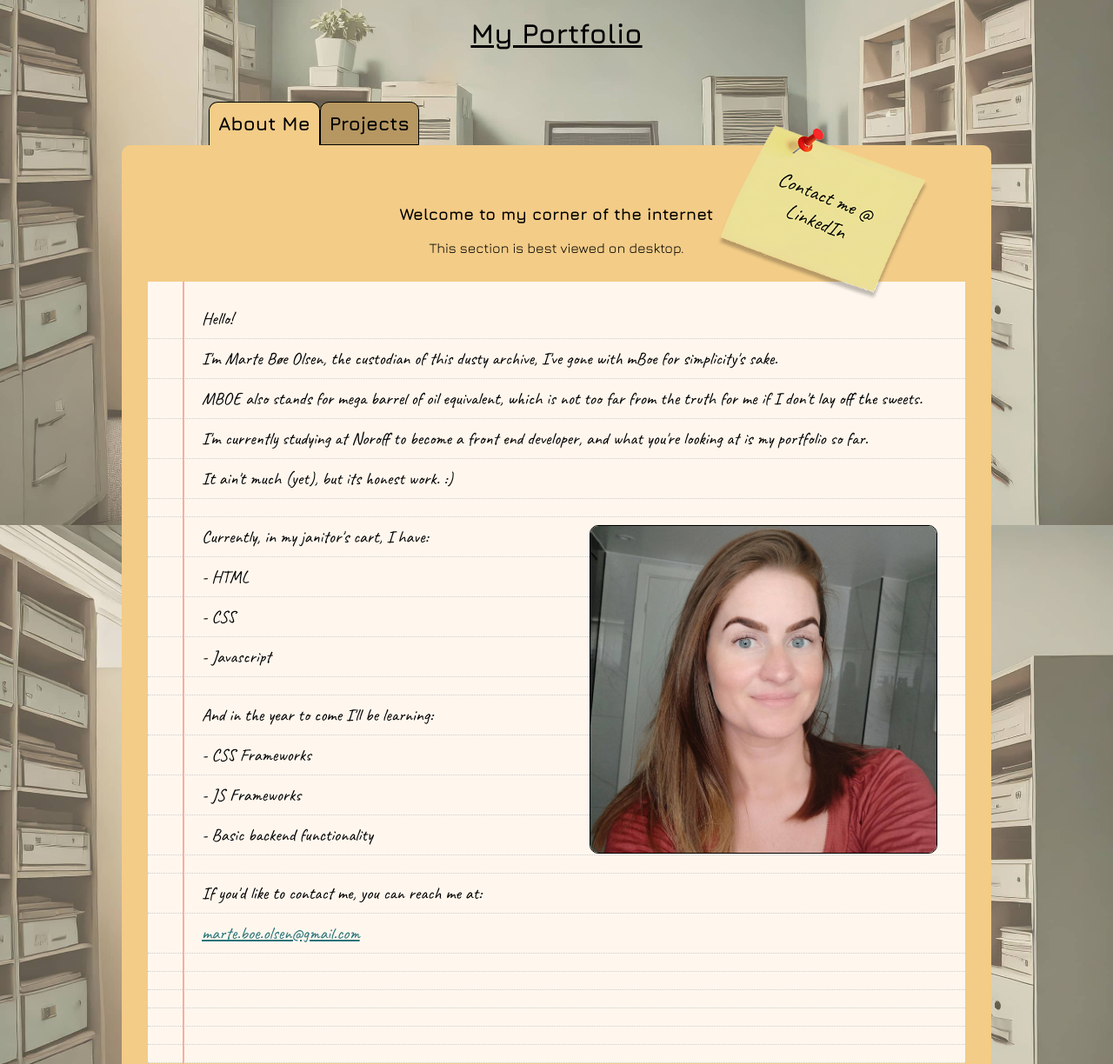
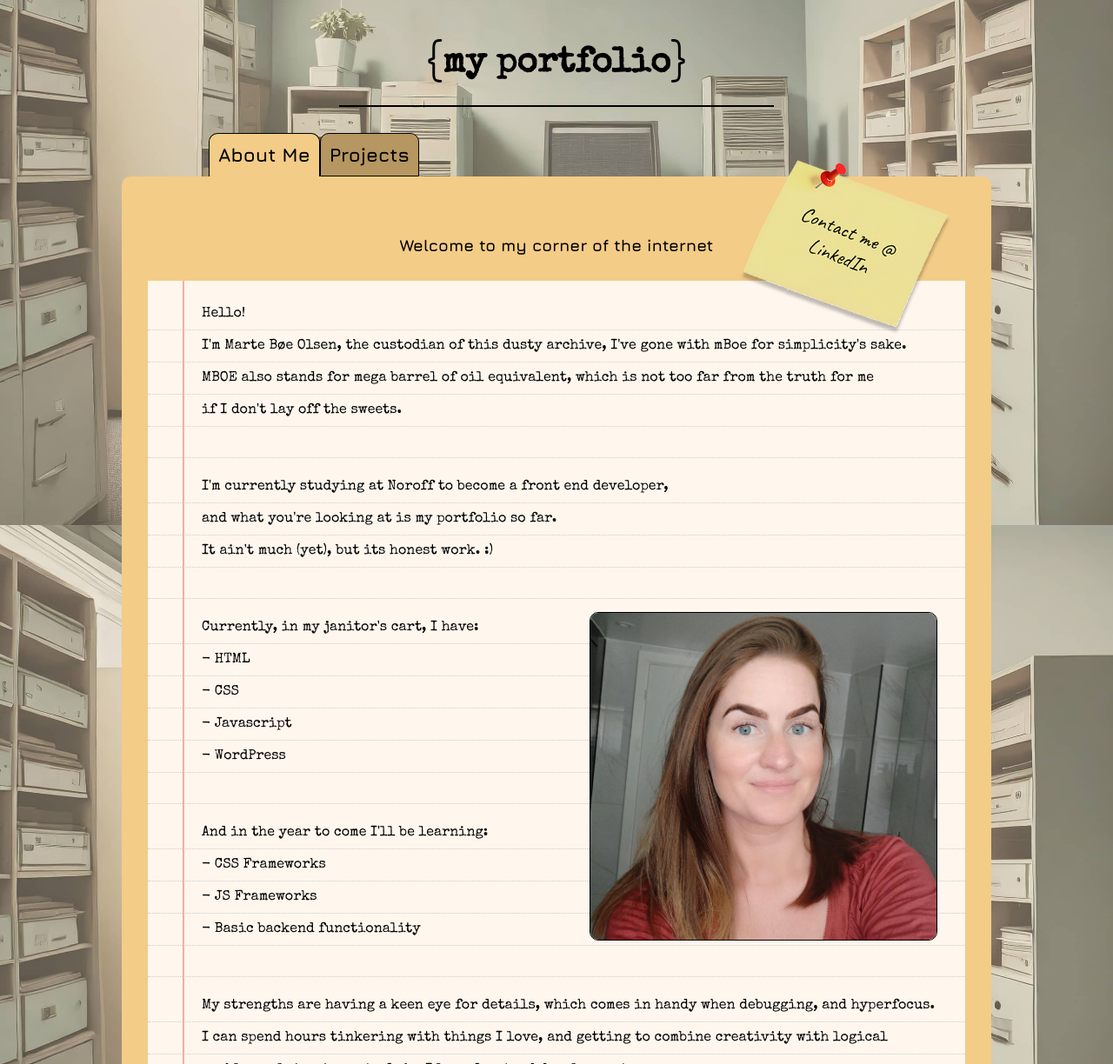
Before and after one commit to mar-ols/portfolio-1, a plain HTML site: page index.html in a window 1280 px wide. Shown: the part 196-1420 px from the top of the page at 87% size. Drawn offline with Linux system fonts and the light colour scheme.

Commit message:
Finished about me section

```diff
--- a/css/style.css
+++ b/css/style.css
@@ -6,6 +6,11 @@
 @font-face {
   font-family: "Caveat";
   src: url("../fonts/Caveat-VariableFont_wght.ttf") format("truetype");
+}
+
+@font-face {
+  font-family: "Special Elite";
+  src: url("../fonts/SpecialElite-Regular.ttf") format("truetype");
 }
 
 * {
@@ -55,9 +60,21 @@ main {
   padding: 20px 0 20px;
 }
 
+.h1-container {
+  border-bottom: 2px solid #000;
+  max-width: 50%;
+  margin: 30px auto;
+  display: flex;
+  justify-content: center;
+}
+
 h1 {
-  text-decoration: underline;
-  margin-bottom: 60px;
+  font-family: "Special Elite";
+  font-size: 40px;
+}
+
+.span {
+  font-size: 60px;
 }
 
 .toggle-section {
@@ -182,9 +199,6 @@ h1 {
   padding-bottom: 30px;
 }
 
-@media (min-width: 900px) {
-}
-
 @media (min-width: 1000px) {
   .card-sections {
     display: flex;
@@ -215,7 +229,8 @@ h1 {
     max-width: 1000px;
   }
 
-  .mobile-desc {
+  .mobile-desc,
+  .mobile {
     display: none;
   }
 
@@ -233,8 +248,7 @@ h1 {
   }
 
   .list li {
-    font-family: "Caveat";
-    font-size: 20px;
+    font-family: "Special Elite";
     list-style: none;
     border-bottom: 1px dotted #ccc;
     text-indent: 20px;
@@ -249,21 +263,25 @@ h1 {
     border-left: 1px solid #ffaa9f;
     border-right: 1px solid #ffaa9f;
     float: left;
-    height: 900px;
+    height: 1160px;
     margin-left: 40px;
+  }
+
+  .margin {
+    margin: 15px 0;
   }
 
   .note {
     cursor: pointer;
     position: absolute;
-    left: 64%;
-    top: 340px;
+    left: 66%;
+    top: 380px;
   }
 
   .selfie {
     position: absolute;
     left: 53%;
-    top: 800px;
+    top: 900px;
     max-width: 400px;
   }
 }
@@ -284,3 +302,13 @@ h1 {
     max-width: 200px;
   }
 }
+
+@media (min-width: 2200px) {
+  .note {
+    left: 60%;
+  }
+
+  .selfie {
+    left: 50%;
+  }
+}
--- a/index.html
+++ b/index.html
@@ -16,7 +16,11 @@
       </div>
     </header>
     <main>
-      <h1 class="centered">My Portfolio</h1>
+      <div class="h1-container centered">
+        <span class="span">{</span>
+        <h1>my portfolio</h1>
+        <span class="span">}</span>
+      </div>
       <section class="toggle-section">
         <div>
           <button class="section-btn project-btn">About Me</button>
@@ -27,7 +31,7 @@
       </section>
       <section class="about-container left-section sections">
         <h3 class="centered">Welcome to my corner of the internet</h3>
-        <p class="centered">This section is best viewed on desktop.</p>
+        <p class="centered mobile">This section is best viewed on desktop.</p>
         <div class="about-content">
           <div class="mobile-desc card">
             <div class="mobile-img">
@@ -41,10 +45,9 @@
               <h4>Hello!</h4>
               <p>
                 I'm Marte Bøe Olsen, the custodian of this dusty archive, but
-                I've gone with mBoe to make it easier for those of you outside
-                the borders of Norway. MBOE also stands for mega barrel of oil
-                equivalent, which is not too far from the truth for me if I
-                don't lay off the sweets.
+                I've gone with mBoe for simplicity's sake. MBOE also stands for
+                mega barrel of oil equivalent, which is not too far from the
+                truth for me if I don't lay off the sweets.
               </p>
               <p>
                 I'm currently studying at Noroff to become a front end
@@ -55,9 +58,17 @@
               <li>HTML</li>
               <li>CSS</li>
               <li>Javascript</li>
+              <li>WordPress</li>
               <p>
                 And in the year to come I'll be learning CSS frameworks, JS
                 frameworks and basic backend functionality.
+              </p>
+              <p>
+                My strengths are having a keen eye for details, which comes in
+                handy when debugging, and hyperfocus. I can spend hours
+                tinkering with things I love and getting to combine creativity
+                with logical problem solving is part of why I love frontend
+                development.
               </p>
               <p>If you'd like to contact me, you can reach me at:</p>
               <p>
@@ -89,36 +100,49 @@
               </li>
               <li>
                 MBOE also stands for mega barrel of oil equivalent, which is not
-                too far from the truth for me if I don't lay off the sweets.
+                too far from the truth for me
               </li>
+              <li>if I don't lay off the sweets.</li>
+              <li class="margin"></li>
               <li>
                 I'm currently studying at Noroff to become a front end
-                developer, and what you're looking at is my portfolio so far.
+                developer,
               </li>
+              <li>and what you're looking at is my portfolio so far.</li>
               <li>It ain't much (yet), but its honest work. :)</li>
-              <li></li>
+              <li class="margin"></li>
               <li>Currently, in my janitor's cart, I have:</li>
               <li>- HTML</li>
               <li>- CSS</li>
               <li>- Javascript</li>
-              <li></li>
+              <li>- WordPress</li>
+              <li class="margin"></li>
               <li>And in the year to come I'll be learning:</li>
               <li>- CSS Frameworks</li>
               <li>- JS Frameworks</li>
               <li>- Basic backend functionality</li>
-              <li></li>
+              <li class="margin"></li>
+              <li>
+                My strengths are having a keen eye for details, which comes in
+                handy when debugging, and hyperfocus.
+              </li>
+              <li>
+                I can spend hours tinkering with things I love, and getting to
+                combine creativity with logical
+              </li>
+              <li>
+                problem solving is part of why I love frontend development.
+              </li>
+              <li class="margin"></li>
               <li>If you'd like to contact me, you can reach me at:</li>
               <li>
                 <a href="mailto: marte.boe.olsen@gmail.com" class="email"
                   >marte.boe.olsen@gmail.com</a
                 >
               </li>
-              <li></li>
-              <li></li>
-              <li></li>
-              <li></li>
-              <li></li>
-              <li></li>
+              <li class="margin"></li>
+              <li class="margin"></li>
+              <li class="margin"></li>
             </ul>
             <a
               href="https://www.linkedin.com/in/marte-b%C3%B8e-olsen-b538448b/"
```
Also changed, not shown: fonts/SpecialElite-Regular.ttf (added), images/paper-bg.png (added).
